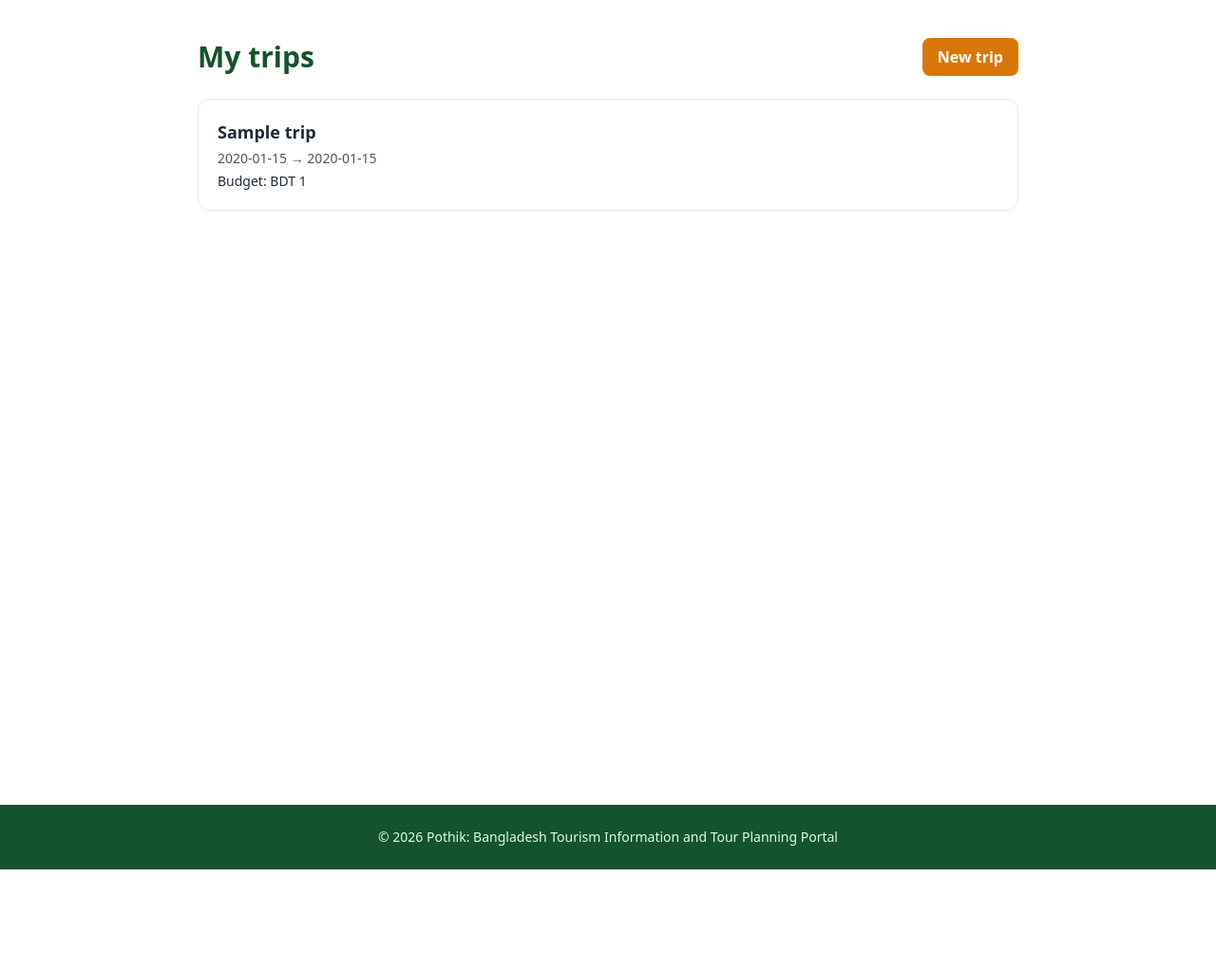
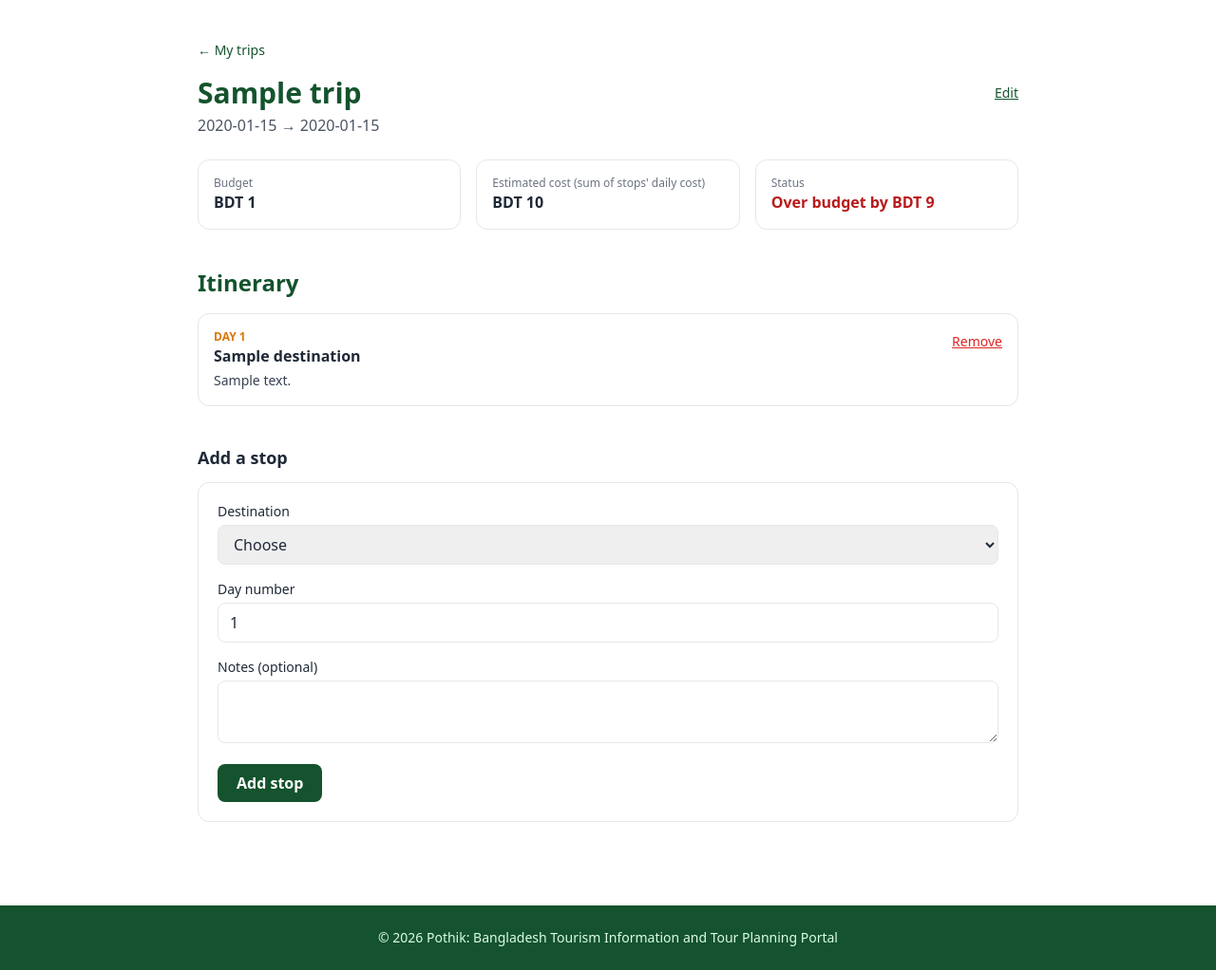
Before and after one commit to apupaul-ai/241-16-005_19_A_CIS324_Project, a PHP site: page /pothik/trips.php?action=show&id=1 in a window 1280 px wide. Shown: the part 64-1086 px from the top of the page at 95% size. Before the commit the page ends 980 px from the top, so only its background shows below. Run offline with PHP 8.4, Linux system fonts and the light colour scheme; the visitor is signed in with stand-in values (Sample User, id 1); tables that the repository leaves empty hold one stand-in row (values such as "Sample post"); a stand-in replaces the project's code that opens the database connection; some libraries are stand-ins or nearby versions.

Commit message:
Add trip edit, delete and itinerary

```diff
--- a/app/controllers/TripController.php
+++ b/app/controllers/TripController.php
@@ -2,10 +2,12 @@
 class TripController
 {
     private Trip $trips;
+    private Destination $destinations;
 
     public function __construct(PDO $pdo)
     {
         $this->trips = new Trip($pdo);
+        $this->destinations = new Destination($pdo);
     }
 
     private function requireLogin(): int
@@ -17,6 +19,14 @@ class TripController
         return (int) $_SESSION['user_id'];
     }
 
+    private function requirePost(): void
+    {
+        if ($_SERVER['REQUEST_METHOD'] !== 'POST') {
+            header('Location: /pothik/trips.php');
+            exit;
+        }
+    }
+
     private function isValidDate(string $d): bool
     {
         if ($d === '') {
@@ -24,6 +34,55 @@ class TripController
         }
         $dt = DateTime::createFromFormat('Y-m-d', $d);
         return $dt && $dt->format('Y-m-d') === $d;
+    }
+
+    private function validate(array $input): array
+    {
+        $values = [
+            'title'  => trim($input['title'] ?? ''),
+            'start'  => trim($input['start_date'] ?? ''),
+            'end'    => trim($input['end_date'] ?? ''),
+            'budget' => trim($input['budget'] ?? ''),
+        ];
+        $errors = [];
+
+        if ($values['title'] === '' || mb_strlen($values['title']) > 150) {
+            $errors[] = 'Title is required (max 150 characters).';
+        }
+        if (!$this->isValidDate($values['start']) || !$this->isValidDate($values['end'])) {
+            $errors[] = 'Enter valid dates.';
+        } elseif ($values['start'] !== '' && $values['end'] !== '' && $values['end'] < $values['start']) {
+            $errors[] = 'End date cannot be before start date.';
+        }
+        if ($values['budget'] !== '' && (!is_numeric($values['budget']) || (float) $values['budget'] < 0)) {
+            $errors[] = 'Budget must be a positive number.';
+        }
+
+        return [$errors, $values];
+    }
+
+    private function toDb(array $v): array
+    {
+        return [
+            $v['title'],
+            $v['start'] === '' ? null : $v['start'],
+            $v['end'] === '' ? null : $v['end'],
+            $v['budget'] === '' ? null : (float) $v['budget'],
+        ];
+    }
+
+    private function findOrFail(int $userId): array
+    {
+        $trip = $this->trips->find((int) ($_GET['id'] ?? 0), $userId);
+        if ($trip === null) {
+            http_response_code(404);
+            $pageTitle = 'Not found';
+            require __DIR__ . '/../../includes/header.php';
+            echo '<section class="max-w-6xl mx-auto px-4 py-10"><p>Trip not found.</p></section>';
+            require __DIR__ . '/../../includes/footer.php';
+            exit;
+        }
+        return $trip;
     }
 
     public function index(): void
@@ -37,45 +96,116 @@ class TripController
     public function create(): void
     {
         $userId = $this->requireLogin();
-
         $errors = [];
-        $title = '';
-        $start = '';
-        $end = '';
-        $budget = '';
+        $values = ['title' => '', 'start' => '', 'end' => '', 'budget' => ''];
 
         if ($_SERVER['REQUEST_METHOD'] === 'POST') {
-            $title = trim($_POST['title'] ?? '');
-            $start = trim($_POST['start_date'] ?? '');
-            $end = trim($_POST['end_date'] ?? '');
-            $budget = trim($_POST['budget'] ?? '');
-
-            if ($title === '' || mb_strlen($title) > 150) {
-                $errors[] = 'Title is required (max 150 characters).';
-            }
-            if (!$this->isValidDate($start) || !$this->isValidDate($end)) {
-                $errors[] = 'Enter valid dates.';
-            } elseif ($start !== '' && $end !== '' && $end < $start) {
-                $errors[] = 'End date cannot be before start date.';
-            }
-            if ($budget !== '' && (!is_numeric($budget) || (float) $budget < 0)) {
-                $errors[] = 'Budget must be a positive number.';
-            }
-
+            [$errors, $values] = $this->validate($_POST);
             if (!$errors) {
-                $this->trips->create(
-                    $userId,
-                    $title,
-                    $start === '' ? null : $start,
-                    $end === '' ? null : $end,
-                    $budget === '' ? null : (float) $budget
-                );
-                header('Location: /pothik/trips.php');
+                $id = $this->trips->create($userId, ...$this->toDb($values));
+                header('Location: /pothik/trips.php?action=show&id=' . $id);
                 exit;
             }
         }
 
         $pageTitle = 'New trip';
+        $formTitle = 'New trip';
+        $formAction = '/pothik/trips.php?action=create';
         require __DIR__ . '/../views/trips/form.php';
     }
+
+    public function edit(): void
+    {
+        $userId = $this->requireLogin();
+        $trip = $this->findOrFail($userId);
+
+        $errors = [];
+        $values = [
+            'title'  => $trip['title'],
+            'start'  => $trip['start_date'] ?? '',
+            'end'    => $trip['end_date'] ?? '',
+            'budget' => $trip['budget'] ?? '',
+        ];
+
+        if ($_SERVER['REQUEST_METHOD'] === 'POST') {
+            [$errors, $values] = $this->validate($_POST);
+            if (!$errors) {
+                $this->trips->update($trip['id'], $userId, ...$this->toDb($values));
+                header('Location: /pothik/trips.php?action=show&id=' . $trip['id']);
+                exit;
+            }
+        }
+
+        $pageTitle = 'Edit trip';
+        $formTitle = 'Edit trip';
+        $formAction = '/pothik/trips.php?action=edit&id=' . (int) $trip['id'];
+        require __DIR__ . '/../views/trips/form.php';
+    }
+
+    public function delete(): void
+    {
+        $userId = $this->requireLogin();
+        $this->requirePost();
+        $trip = $this->findOrFail($userId);
+        $this->trips->delete($trip['id'], $userId);
+        header('Location: /pothik/trips.php');
+        exit;
+    }
+
+    public function show(): void
+    {
+        $userId = $this->requireLogin();
+        $trip = $this->findOrFail($userId);
+        $stops = $this->trips->stops($trip['id']);
+        $options = $this->destinations->all();
+
+        $estimated = array_sum(array_map(fn($s) => (float) $s['avg_daily_cost'], $stops));
+
+        $stopErrors = $_SESSION['stop_errors'] ?? [];
+        unset($_SESSION['stop_errors']);
+
+        $pageTitle = $trip['title'];
+        require __DIR__ . '/../views/trips/show.php';
+    }
+
+    public function addStop(): void
+    {
+        $userId = $this->requireLogin();
+        $this->requirePost();
+        $trip = $this->findOrFail($userId);
+
+        $destinationId = (int) ($_POST['destination_id'] ?? 0);
+        $day = (int) ($_POST['day_number'] ?? 0);
+        $notes = trim($_POST['notes'] ?? '');
+        $errors = [];
+
+        if (!$this->destinations->exists($destinationId)) {
+            $errors[] = 'Choose a destination.';
+        }
+        if ($day < 1 || $day > 60) {
+            $errors[] = 'Day must be between 1 and 60.';
+        }
+        if (mb_strlen($notes) > 500) {
+            $errors[] = 'Notes must be 500 characters or less.';
+        }
+
+        if ($errors) {
+            $_SESSION['stop_errors'] = $errors;
+        } else {
+            $this->trips->addStop($trip['id'], $destinationId, $day, $notes);
+        }
+
+        header('Location: /pothik/trips.php?action=show&id=' . $trip['id']);
+        exit;
+    }
+
+    public function removeStop(): void
+    {
+        $userId = $this->requireLogin();
+        $this->requirePost();
+        $trip = $this->findOrFail($userId);
+        $this->trips->removeStop((int) ($_POST['stop_id'] ?? 0), $trip['id']);
+        header('Location: /pothik/trips.php?action=show&id=' . $trip['id']);
+        exit;
+    }
 }
--- /dev/null
+++ b/app/models/Destination.php
@@ -0,0 +1,22 @@
+<?php
+class Destination
+{
+    private PDO $pdo;
+
+    public function __construct(PDO $pdo)
+    {
+        $this->pdo = $pdo;
+    }
+
+    public function all(): array
+    {
+        return $this->pdo->query("SELECT id, name FROM destinations ORDER BY name")->fetchAll();
+    }
+
+    public function exists(int $id): bool
+    {
+        $stmt = $this->pdo->prepare("SELECT id FROM destinations WHERE id = ?");
+        $stmt->execute([$id]);
+        return (bool) $stmt->fetch();
+    }
+}
--- a/app/models/Trip.php
+++ b/app/models/Trip.php
@@ -18,6 +18,17 @@ class Trip
         return $stmt->fetchAll();
     }
 
+    public function find(int $id, int $userId): ?array
+    {
+        $stmt = $this->pdo->prepare(
+            "SELECT id, title, start_date, end_date, budget
+             FROM trips WHERE id = ? AND user_id = ?"
+        );
+        $stmt->execute([$id, $userId]);
+        $row = $stmt->fetch();
+        return $row ?: null;
+    }
+
     public function create(int $userId, string $title, ?string $start, ?string $end, ?float $budget): int
     {
         $stmt = $this->pdo->prepare(
@@ -26,4 +37,46 @@ class Trip
         $stmt->execute([$userId, $title, $start, $end, $budget]);
         return (int) $this->pdo->lastInsertId();
     }
+
+    public function update(int $id, int $userId, string $title, ?string $start, ?string $end, ?float $budget): void
+    {
+        $stmt = $this->pdo->prepare(
+            "UPDATE trips SET title = ?, start_date = ?, end_date = ?, budget = ?
+             WHERE id = ? AND user_id = ?"
+        );
+        $stmt->execute([$title, $start, $end, $budget, $id, $userId]);
+    }
+
+    public function delete(int $id, int $userId): void
+    {
+        $stmt = $this->pdo->prepare("DELETE FROM trips WHERE id = ? AND user_id = ?");
+        $stmt->execute([$id, $userId]);
+    }
+
+    public function stops(int $tripId): array
+    {
+        $stmt = $this->pdo->prepare(
+            "SELECT td.id, td.day_number, td.notes, d.id AS destination_id, d.name, d.avg_daily_cost
+             FROM trip_destinations td
+             JOIN destinations d ON td.destination_id = d.id
+             WHERE td.trip_id = ?
+             ORDER BY td.day_number, td.id"
+        );
+        $stmt->execute([$tripId]);
+        return $stmt->fetchAll();
+    }
+
+    public function addStop(int $tripId, int $destinationId, int $day, string $notes): void
+    {
+        $stmt = $this->pdo->prepare(
+            "INSERT INTO trip_destinations (trip_id, destination_id, day_number, notes) VALUES (?, ?, ?, ?)"
+        );
+        $stmt->execute([$tripId, $destinationId, $day, $notes]);
+    }
+
+    public function removeStop(int $stopId, int $tripId): void
+    {
+        $stmt = $this->pdo->prepare("DELETE FROM trip_destinations WHERE id = ? AND trip_id = ?");
+        $stmt->execute([$stopId, $tripId]);
+    }
 }
--- a/app/views/trips/index.php
+++ b/app/views/trips/index.php
@@ -15,16 +15,27 @@
         <div class="space-y-4">
             <?php foreach ($trips as $t): ?>
                 <div class="border rounded-xl p-5">
-                    <h2 class="text-lg font-bold"><?= htmlspecialchars($t['title']) ?></h2>
+                    <h2 class="text-lg font-bold">
+                        <a class="hover:underline" href="/pothik/trips.php?action=show&id=<?= (int) $t['id'] ?>">
+                            <?= htmlspecialchars($t['title']) ?>
+                        </a>
+                    </h2>
                     <p class="text-sm text-gray-600 mt-1">
                         <?= $t['start_date'] ? htmlspecialchars($t['start_date']) : 'No start date' ?>
                         &rarr;
                         <?= $t['end_date'] ? htmlspecialchars($t['end_date']) : 'No end date' ?>
                     </p>
                     <p class="text-sm mt-1">
-                        Budget:
-                        <?= $t['budget'] !== null ? 'BDT ' . number_format((float) $t['budget']) : 'Not set' ?>
+                        Budget: <?= $t['budget'] !== null ? 'BDT ' . number_format((float) $t['budget']) : 'Not set' ?>
                     </p>
+                    <div class="flex gap-3 mt-3 text-sm">
+                        <a class="text-pothik-green underline" href="/pothik/trips.php?action=show&id=<?= (int) $t['id'] ?>">Open</a>
+                        <a class="text-pothik-green underline" href="/pothik/trips.php?action=edit&id=<?= (int) $t['id'] ?>">Edit</a>
+                        <form method="post" action="/pothik/trips.php?action=delete&id=<?= (int) $t['id'] ?>"
+                              onsubmit="return confirm('Delete this trip?');">
+                            <button class="text-red-600 underline" type="submit">Delete</button>
+                        </form>
+                    </div>
                 </div>
             <?php endforeach; ?>
         </div>
--- /dev/null
+++ b/app/views/trips/show.php
@@ -0,0 +1,109 @@
+<?php require __DIR__ . '/../../../includes/header.php'; ?>
+
+<section class="max-w-4xl mx-auto px-4 py-10">
+    <a href="/pothik/trips.php" class="text-sm text-pothik-green hover:underline">&larr; My trips</a>
+
+    <div class="flex items-center justify-between mt-4">
+        <h1 class="text-3xl font-bold text-pothik-green"><?= htmlspecialchars($trip['title']) ?></h1>
+        <a class="text-sm text-pothik-green underline" href="/pothik/trips.php?action=edit&id=<?= (int) $trip['id'] ?>">Edit</a>
+    </div>
+    <p class="text-gray-600 mt-1">
+        <?= $trip['start_date'] ? htmlspecialchars($trip['start_date']) : 'No start date' ?>
+        &rarr;
+        <?= $trip['end_date'] ? htmlspecialchars($trip['end_date']) : 'No end date' ?>
+    </p>
+
+    <div class="grid gap-4 sm:grid-cols-3 mt-6">
+        <div class="border rounded-xl p-4">
+            <p class="text-xs text-gray-500">Budget</p>
+            <p class="font-semibold">
+                <?= $trip['budget'] !== null ? 'BDT ' . number_format((float) $trip['budget']) : 'Not set' ?>
+            </p>
+        </div>
+        <div class="border rounded-xl p-4">
+            <p class="text-xs text-gray-500">Estimated cost (sum of stops' daily cost)</p>
+            <p class="font-semibold">BDT <?= number_format($estimated) ?></p>
+        </div>
+        <div class="border rounded-xl p-4">
+            <p class="text-xs text-gray-500">Status</p>
+            <?php if ($trip['budget'] === null): ?>
+                <p class="font-semibold">Set a budget to compare</p>
+            <?php elseif ($estimated <= (float) $trip['budget']): ?>
+                <p class="font-semibold text-green-700">
+                    Within budget (BDT <?= number_format((float) $trip['budget'] - $estimated) ?> left)
+                </p>
+            <?php else: ?>
+                <p class="font-semibold text-red-700">
+                    Over budget by BDT <?= number_format($estimated - (float) $trip['budget']) ?>
+                </p>
+            <?php endif; ?>
+        </div>
+    </div>
+
+    <h2 class="text-2xl font-bold text-pothik-green mt-10 mb-4">Itinerary</h2>
+
+    <?php if (count($stops) === 0): ?>
+        <p class="text-gray-600">No stops yet. Add your first destination below.</p>
+    <?php else: ?>
+        <div class="space-y-3">
+            <?php foreach ($stops as $s): ?>
+                <div class="border rounded-xl p-4 flex items-start justify-between gap-4">
+                    <div>
+                        <p class="text-xs uppercase text-pothik-gold font-semibold">Day <?= (int) $s['day_number'] ?></p>
+                        <p class="font-bold">
+                            <a class="hover:underline" href="/pothik/destination.php?id=<?= (int) $s['destination_id'] ?>">
+                                <?= htmlspecialchars($s['name']) ?>
+                            </a>
+                        </p>
+                        <?php if ($s['notes'] !== null && $s['notes'] !== ''): ?>
+                            <p class="text-sm text-gray-700 mt-1"><?= nl2br(htmlspecialchars($s['notes'])) ?></p>
+                        <?php endif; ?>
+                    </div>
+                    <form method="post" action="/pothik/trips.php?action=remove_stop&id=<?= (int) $trip['id'] ?>">
+                        <input type="hidden" name="stop_id" value="<?= (int) $s['id'] ?>">
+                        <button class="text-sm text-red-600 underline" type="submit">Remove</button>
+                    </form>
+                </div>
+            <?php endforeach; ?>
+        </div>
+    <?php endif; ?>
+
+    <h3 class="text-lg font-bold mt-10 mb-3">Add a stop</h3>
+
+    <?php if ($stopErrors): ?>
+        <div class="mb-4 rounded-lg border border-red-300 bg-red-50 p-4 text-sm text-red-700">
+            <ul class="list-disc pl-5">
+                <?php foreach ($stopErrors as $e): ?>
+                    <li><?= htmlspecialchars($e) ?></li>
+                <?php endforeach; ?>
+            </ul>
+        </div>
+    <?php endif; ?>
+
+    <form method="post" action="/pothik/trips.php?action=add_stop&id=<?= (int) $trip['id'] ?>"
+          class="border rounded-xl p-5 space-y-4">
+        <div>
+            <label class="block text-sm font-medium mb-1" for="destination_id">Destination</label>
+            <select class="w-full border rounded-lg px-3 py-2" id="destination_id" name="destination_id" required>
+                <option value="">Choose</option>
+                <?php foreach ($options as $o): ?>
+                    <option value="<?= (int) $o['id'] ?>"><?= htmlspecialchars($o['name']) ?></option>
+                <?php endforeach; ?>
+            </select>
+        </div>
+        <div>
+            <label class="block text-sm font-medium mb-1" for="day_number">Day number</label>
+            <input class="w-full border rounded-lg px-3 py-2" type="number" min="1" max="60" id="day_number"
+                   name="day_number" value="1" required>
+        </div>
+        <div>
+            <label class="block text-sm font-medium mb-1" for="notes">Notes (optional)</label>
+            <textarea class="w-full border rounded-lg px-3 py-2" id="notes" name="notes" rows="2"></textarea>
+        </div>
+        <button class="bg-pothik-green text-white font-semibold px-5 py-2 rounded-lg hover:opacity-90" type="submit">
+            Add stop
+        </button>
+    </form>
+</section>
+
+<?php require __DIR__ . '/../../../includes/footer.php'; ?>
--- a/trips.php
+++ b/trips.php
@@ -5,6 +5,7 @@ if (session_status() === PHP_SESSION_NONE) {
 }
 
 require_once __DIR__ . '/app/models/Trip.php';
+require_once __DIR__ . '/app/models/Destination.php';
 require_once __DIR__ . '/app/controllers/TripController.php';
 
 $controller = new TripController($pdo);
@@ -14,6 +15,21 @@ switch ($action) {
     case 'create':
         $controller->create();
         break;
+    case 'show':
+        $controller->show();
+        break;
+    case 'edit':
+        $controller->edit();
+        break;
+    case 'delete':
+        $controller->delete();
+        break;
+    case 'add_stop':
+        $controller->addStop();
+        break;
+    case 'remove_stop':
+        $controller->removeStop();
+        break;
     case 'index':
     default:
         $controller->index();
```
Also changed, not shown: app/views/trips/form.php (+6 -6 lines).
